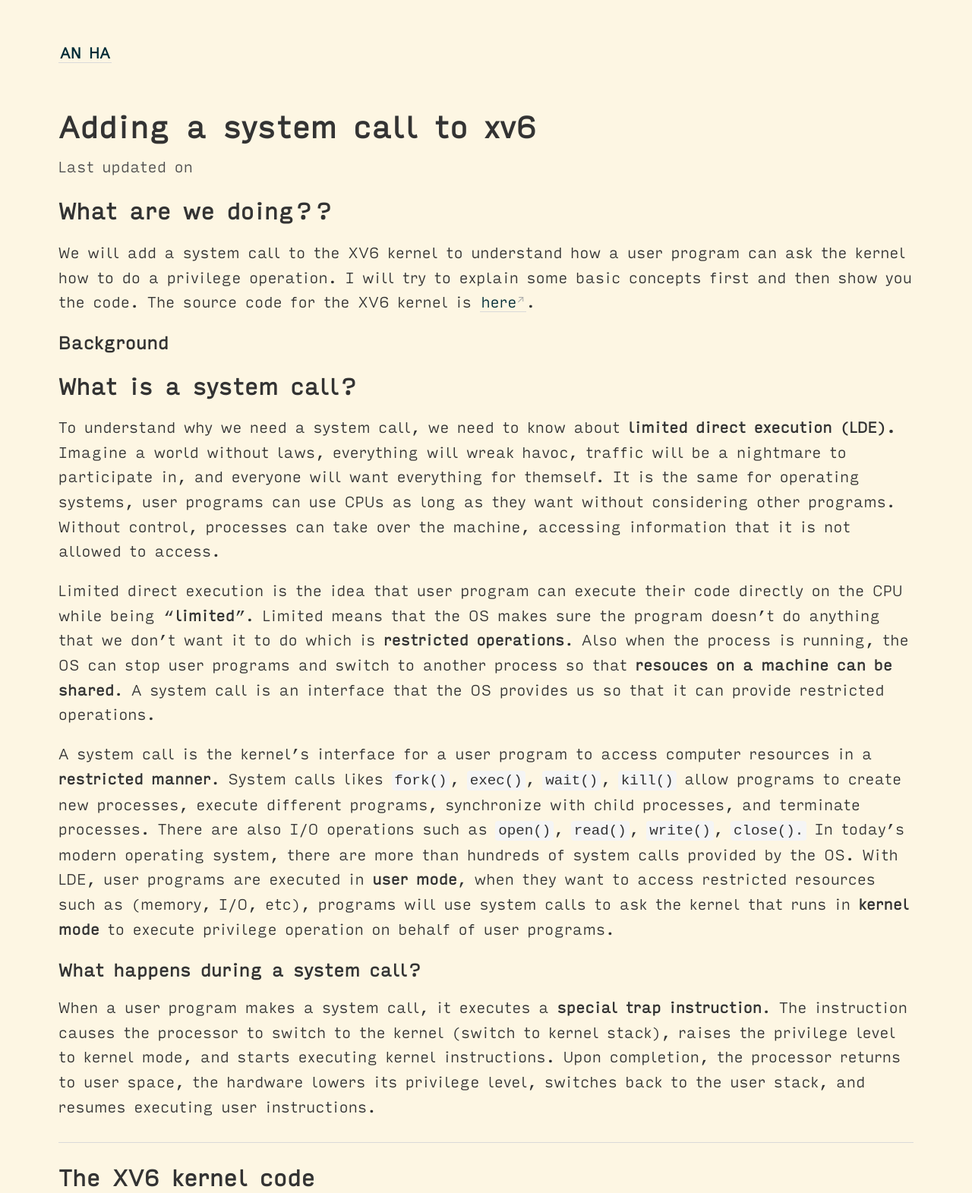
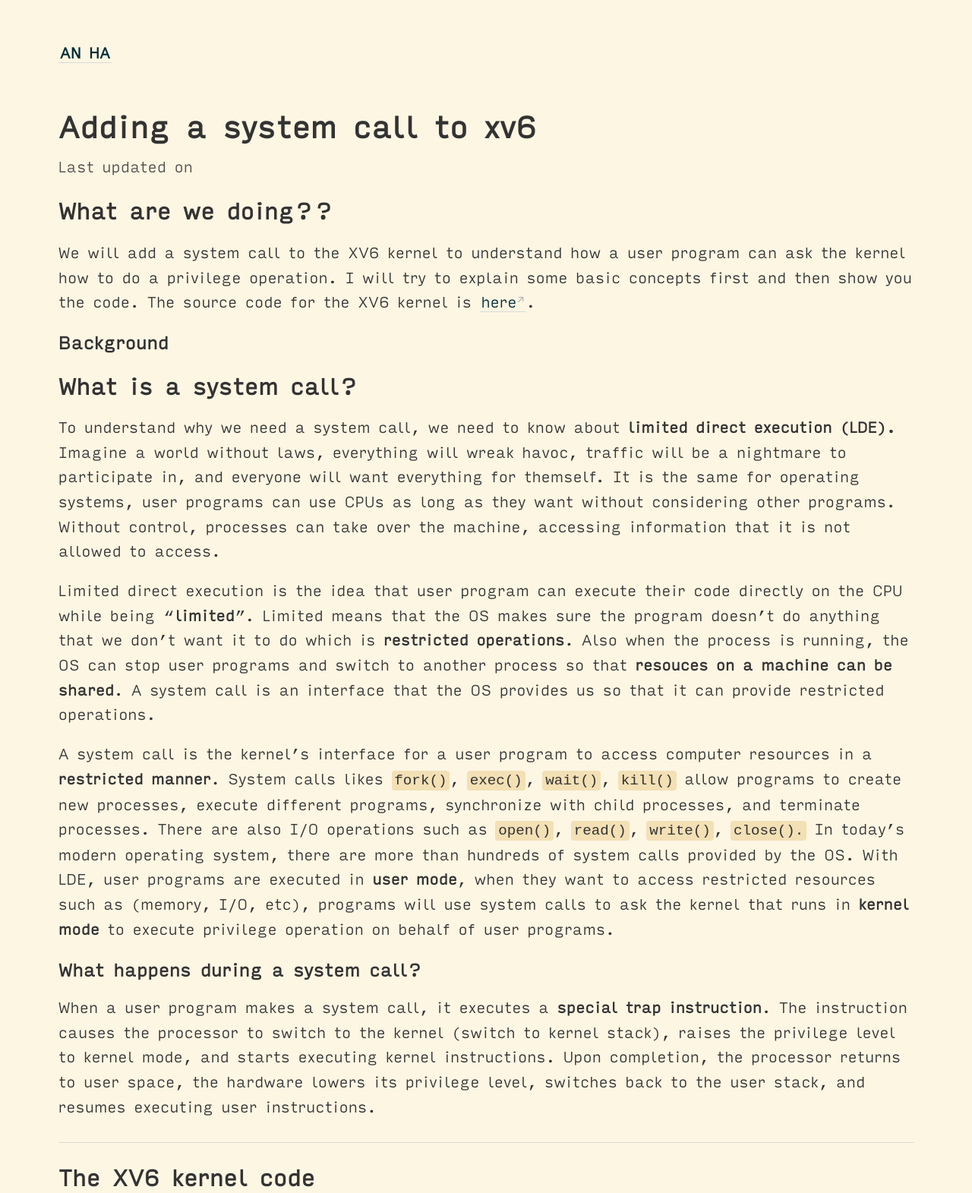
Before and after one commit to bannnn511/bannnn511.github.io, a Jekyll site: the page built from _notes/xv6/adding-a-system-call-to-xv6.md, in a window 1280 px wide. Shown: the top 1571 px of the page at 76% size. Built offline with Jekyll 4.4.1, drawn with Linux system fonts in a browser that asks for light colours; grey boxes are pictures that could not be loaded.

Commit message:
highlight background color

```diff
--- a/_sass/_code.scss
+++ b/_sass/_code.scss
@@ -1,5 +1,5 @@
 .highlight  {
-  background: #f8f8f8;
+  background: #f3e0b5;
   padding: 1px 1em;
   border-radius: 3px;
   font-size: 1em;
--- a/_sass/_style.scss
+++ b/_sass/_style.scss
@@ -144,7 +144,7 @@
 }
 
 code {
-    background: #f5f5f5;
+    background: #f3e0b5;
     padding: 0.1em 0.2em;
     border-radius: 4px;
 }
```
